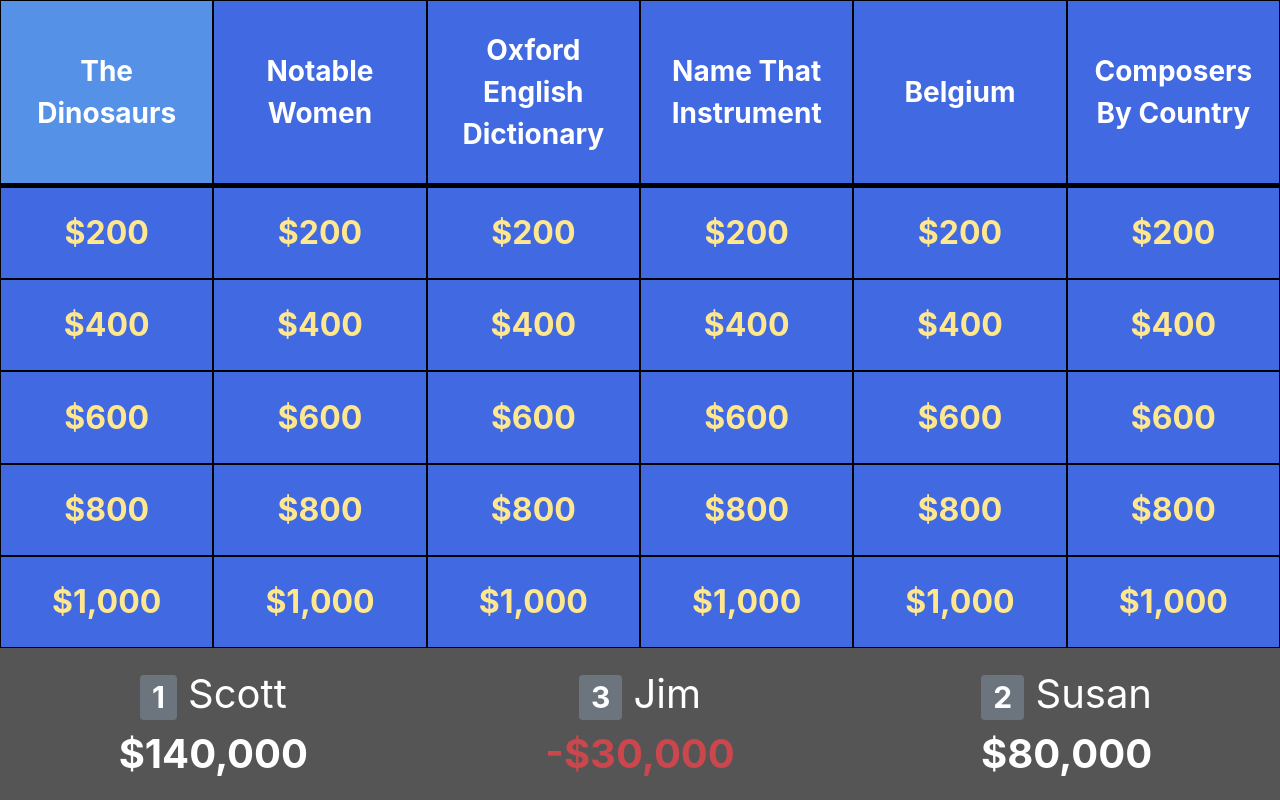
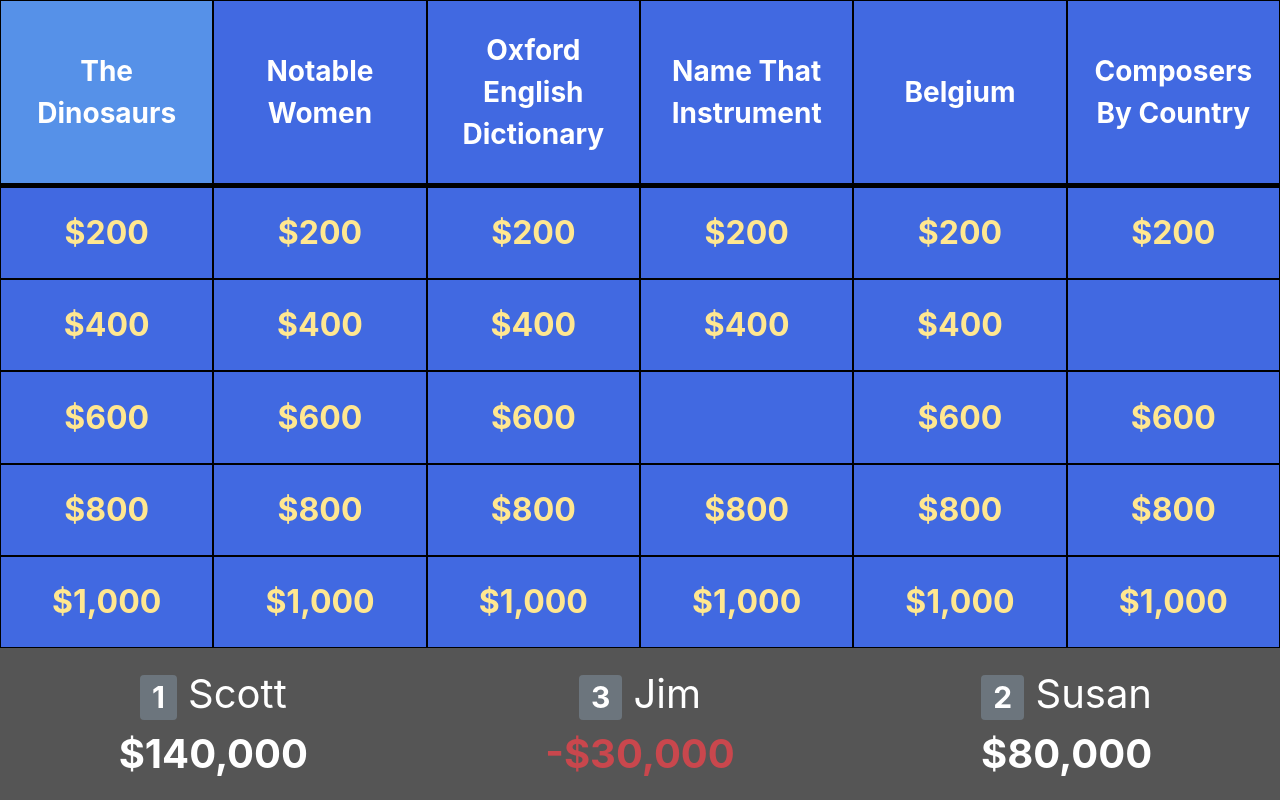
Before and after one commit to rubenitsky/ng-jeopardy, an Angular app: page / in a window 1280 px wide. Built offline with nearby package versions, Linux system fonts and the light colour scheme.

Commit message:
Update category clue boxes to be able to be disabled when complete

```diff
--- a/src/app/game-board/game-board.component.html
+++ b/src/app/game-board/game-board.component.html
@@ -8,11 +8,15 @@
   </div>
   <div class="row d-flex flex-row flex-grow-1 no-gutters">
     <div *ngFor="let category of categories" class="d-flex flex-column col-2">
-      <div *ngFor="let clue of category.clues"
+      <button type="button" *ngFor="let clue of category.clues"
            class="row grid-square no-gutters"
+           [disabled]="clue.isComplete"
+           [ngClass]="{'complete': clue.isComplete}"
            (click)="showHint(clue)">
-        <span class="text-center align-middle">{{ clue.points | currency:'USD':'symbol':'.0' }}</span>
-      </div>
+        <span class="text-center align-middle">
+          {{ clue.points | currency:'USD':'symbol':'.0' }}
+        </span>
+      </button>
 
     </div>
   </div>
--- a/src/app/game-board/game-board.component.scss
+++ b/src/app/game-board/game-board.component.scss
@@ -4,6 +4,7 @@
 }
 
 .grid-square {
+  background-color: inherit;
   font-size: 2em;
   font-weight: bold;
   color: #ffe790;
@@ -19,9 +20,17 @@
 
   &:hover {
     background-color: rgba(90, 152, 234, 0.85);
-    cursor: pointer;
   }
 }
+
+.complete {
+  color: transparent;
+
+  &:hover {
+    background-color: inherit;
+  }
+}
+
 
 .category-header {
   border-bottom: 3px solid #000000;
--- a/src/app/game-board/game-board.component.ts
+++ b/src/app/game-board/game-board.component.ts
@@ -75,6 +75,9 @@ export class GameBoardComponent implements OnInit {
   constructor() { }
 
   ngOnInit() {
+    this.composers.markClueAsComplete(400);
+    this.instrument.markClueAsComplete(600);
+
     this.contestant1.addToScore(140000);
     this.contestant2.addToScore(-30000);
     this.contestant3.addToScore(80000);
--- a/src/app/shared/category.ts
+++ b/src/app/shared/category.ts
@@ -23,6 +23,10 @@ export class Category {
     this._label = value;
   }
 
+  get clues() {
+    return Array.from(this._clues.values());
+  }
+
   public addClue(newClew: Clue) {
     this._clues.set(newClew.points, newClew);
   }
@@ -39,7 +43,7 @@ export class Category {
     clues.forEach(clue => this.addClue(clue));
   }
 
-  get clues() {
-    return Array.from(this._clues.values());
+  public markClueAsComplete(clueId: number) {
+    this._clues.get(clueId).isComplete = true;
   }
 }
--- a/src/app/shared/clue.ts
+++ b/src/app/shared/clue.ts
@@ -4,6 +4,7 @@ export class Clue {
   private readonly _score: number;
   private _clue: string;
   private _answeredCorrectly: Contestant;
+  private _isComplete: boolean;
 
   constructor(score, clue?: string) {
     this._score = score;
@@ -32,4 +33,12 @@ export class Clue {
   set answeredCorrectly(value: Contestant) {
     this._answeredCorrectly = value;
   }
+
+  get isComplete(): boolean {
+    return this._isComplete;
+  }
+
+  set isComplete(value: boolean) {
+    this._isComplete = value;
+  }
 }
```
